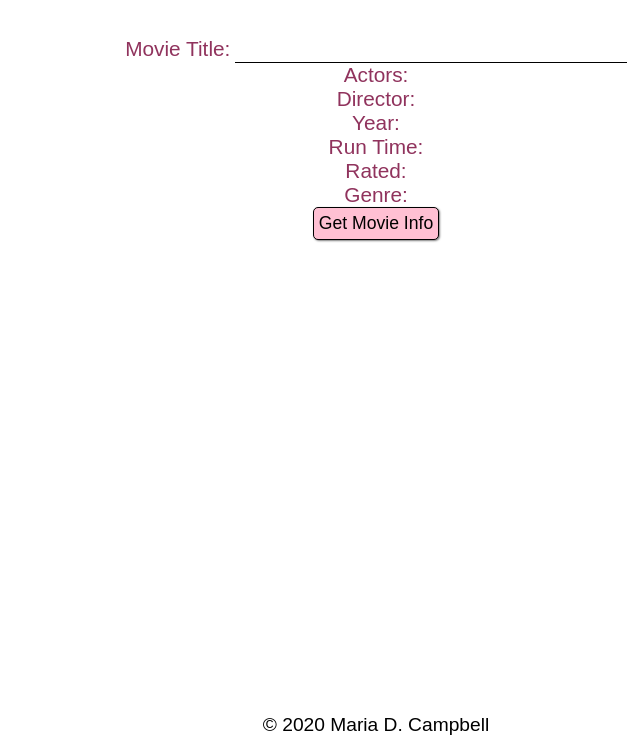
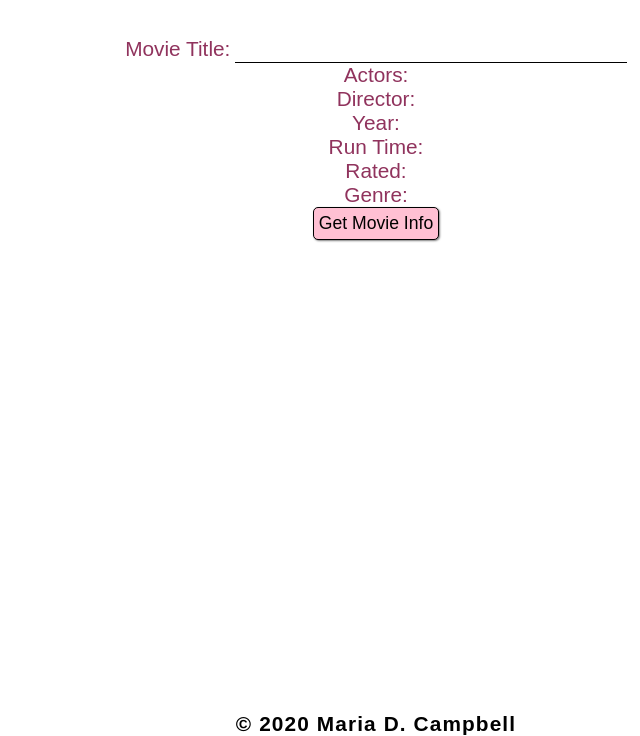
Before and after one commit to interglobalmedia/omdb-api-js, a website: page dist/index.html in a window 1280 px wide. Shown: the part 96-832 px from the top of the page, without its empty margins (264-904 px from the left). Drawn offline with Linux system fonts and the light colour scheme; a web font is replaced by a local one.

Commit message:
Add new dist build

```diff
--- a/dist/index.html
+++ b/dist/index.html
@@ -52,7 +52,14 @@
         </div>
     </div>
     <footer id="credits">
-        <p>© 2020 Maria D. Campbell</p>
+        <script>
+            const theDate = new Date();
+            const footer = document.querySelector("#credits");
+            footer.style.fontWeight = "600";
+            footer.style.letterSpacing = "0.07rem";
+            footer.innerHTML =
+                `<p>© ${theDate.getFullYear()} Maria D. Campbell</p>`;
+        </script>
     </footer>
     <script src="scripts/js/movies.js"></script>
 </body>
--- a/dist/styles/css/movies.css
+++ b/dist/styles/css/movies.css
@@ -1,5 +1,5 @@
 body {
-  font-family: 'Hind Guntur', sans-serif; }
+  font-family: "Hind Guntur", sans-serif; }
 
 #container {
   margin: 3rem auto;
@@ -35,8 +35,8 @@ span {
 
 #credits p {
   text-align: center;
-  font-size: 1.2rem;
-  margin-bottom: -1.5rem; }
+  margin-bottom: -1.5rem;
+  font-size: 1.3rem; }
 
 :root {
   --space: 1.5em 0;
@@ -53,7 +53,7 @@ span {
   width: 100%; }
 
 .Site-content:after {
-  content: '\00a0';
+  content: "\00a0";
   display: block;
   margin-top: var(--space);
   height: 0;
--- a/dist/styles/scss/movies.scss
+++ b/dist/styles/scss/movies.scss
@@ -1,6 +1,5 @@
 body {
-    font-family: 'Hind Guntur',
-        sans-serif;
+  font-family: "Hind Guntur", sans-serif;
 }
 
 #container {
@@ -39,13 +38,11 @@ span {
   outline: none;
   margin-bottom: 2rem;
 }
-
 #credits {
-
   p {
     text-align: center;
-        font-size: 1.2rem;
     margin-bottom: -1.5rem;
+    font-size: 1.3rem;
   }
 }
 
@@ -68,7 +65,7 @@ span {
 }
 
 .Site-content:after {
-    content: '\00a0';
+  content: "\00a0";
   display: block;
   margin-top: var(--space);
   height: 0;
```
Lines whose indentation alone changed are shown as unchanged.
